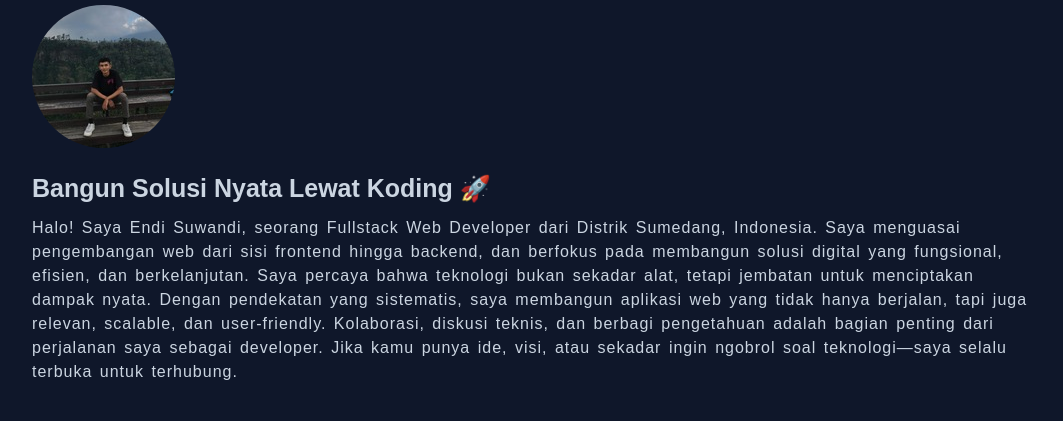
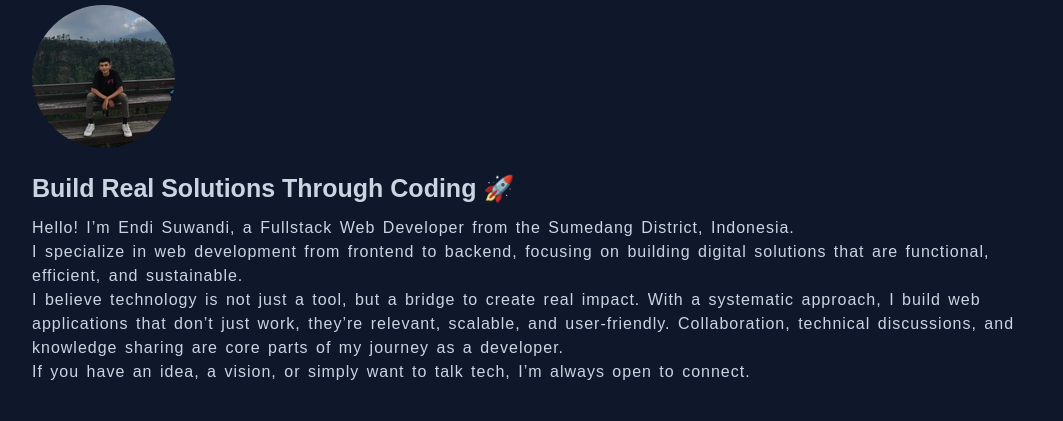
Before and after one commit to Endisuwandi05/endisuwandi.com, a plain HTML site: page index.html in a window 1280 px wide. Shown: the part 96-517 px from the top of the page, without its empty margins (108-1171 px from the left). Drawn offline with Linux system fonts and the light colour scheme.

Commit message:
Update index dan style sebelum merge

```diff
--- a/index.html
+++ b/index.html
@@ -24,19 +24,26 @@
       </div>
 
       <div class="content">
-        <h2>Bangun Solusi Nyata Lewat Koding 🚀</h2>
+        <h2>Build Real Solutions Through Coding 🚀</h2>
         <p>
-          Halo! Saya Endi Suwandi, seorang Fullstack Web Developer dari Distrik
-          Sumedang, Indonesia. Saya menguasai pengembangan web dari sisi
-          frontend hingga backend, dan berfokus pada membangun solusi digital
-          yang fungsional, efisien, dan berkelanjutan. Saya percaya bahwa
-          teknologi bukan sekadar alat, tetapi jembatan untuk menciptakan dampak
-          nyata. Dengan pendekatan yang sistematis, saya membangun aplikasi web
-          yang tidak hanya berjalan, tapi juga relevan, scalable, dan
-          user-friendly. Kolaborasi, diskusi teknis, dan berbagi pengetahuan
-          adalah bagian penting dari perjalanan saya sebagai developer. Jika
-          kamu punya ide, visi, atau sekadar ingin ngobrol soal teknologi—saya
-          selalu terbuka untuk terhubung.
+          Hello! I’m Endi Suwandi, a Fullstack Web Developer from the Sumedang
+          District, Indonesia.
+        </p>
+        <p>
+          I specialize in web development from frontend to backend, focusing on
+          building digital solutions that are functional, efficient, and
+          sustainable.
+        </p>
+        <p>
+          I believe technology is not just a tool, but a bridge to create real
+          impact. With a systematic approach, I build web applications that
+          don’t just work, they’re relevant, scalable, and user-friendly.
+          Collaboration, technical discussions, and knowledge sharing are core
+          parts of my journey as a developer.
+        </p>
+        <p>
+          If you have an idea, a vision, or simply want to talk tech, I’m always
+          open to connect.
         </p>
       </div>
       <!-- Main -->
--- a/style.css
+++ b/style.css
@@ -280,6 +280,7 @@ body {
   color: #cbd5e1;
 }
 /* footer end */
+
 -------------------------------------------------------------------------------------------------------------------------------------------------------------------------------
 -------------------------------------------------------------------------------------------------------------------------------------------------------------------------------
 /* CSS BAGIAN ABOUT */
```
Also changed, not shown: about/about.html (renamed from about.html, +3 -5 lines).
